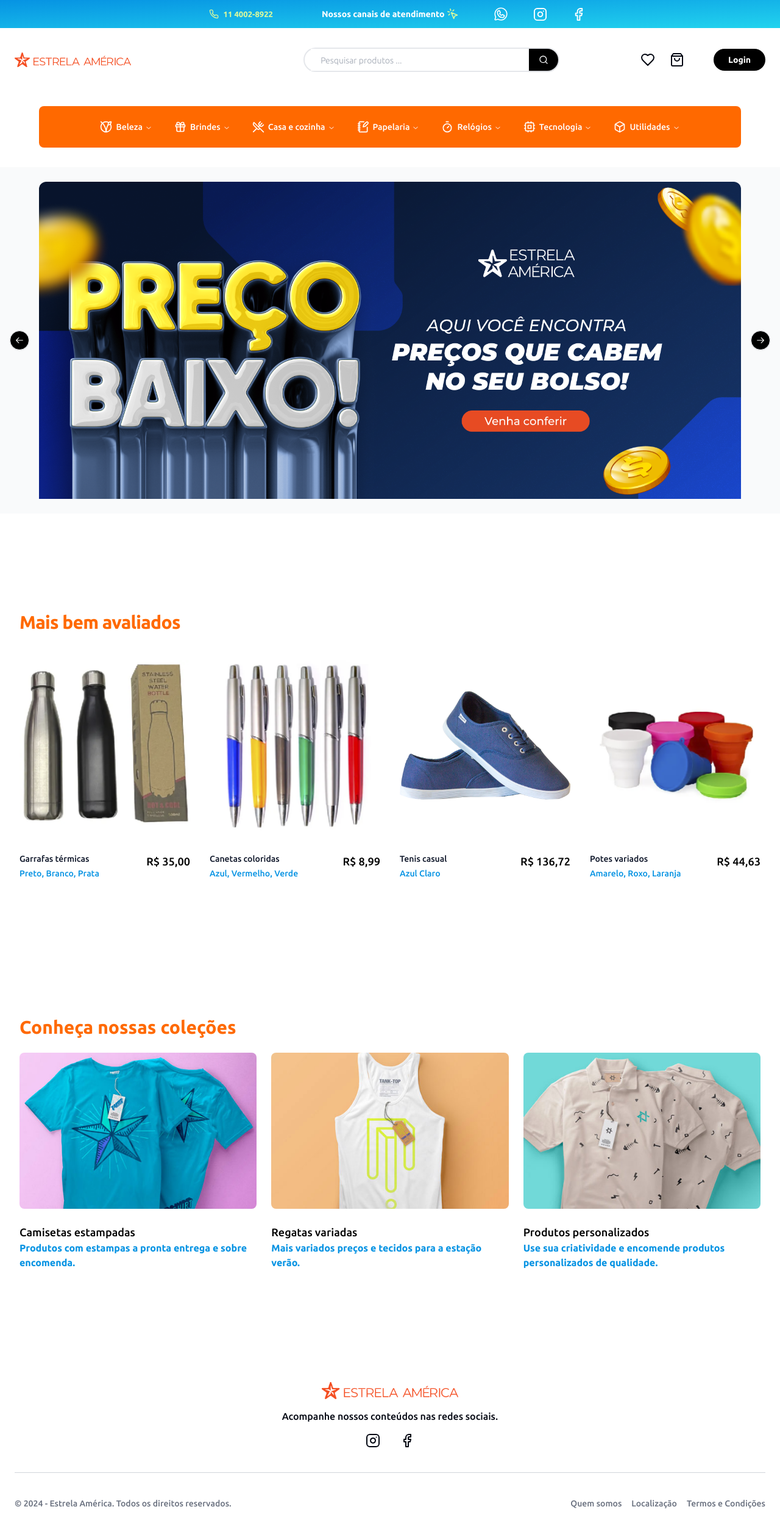
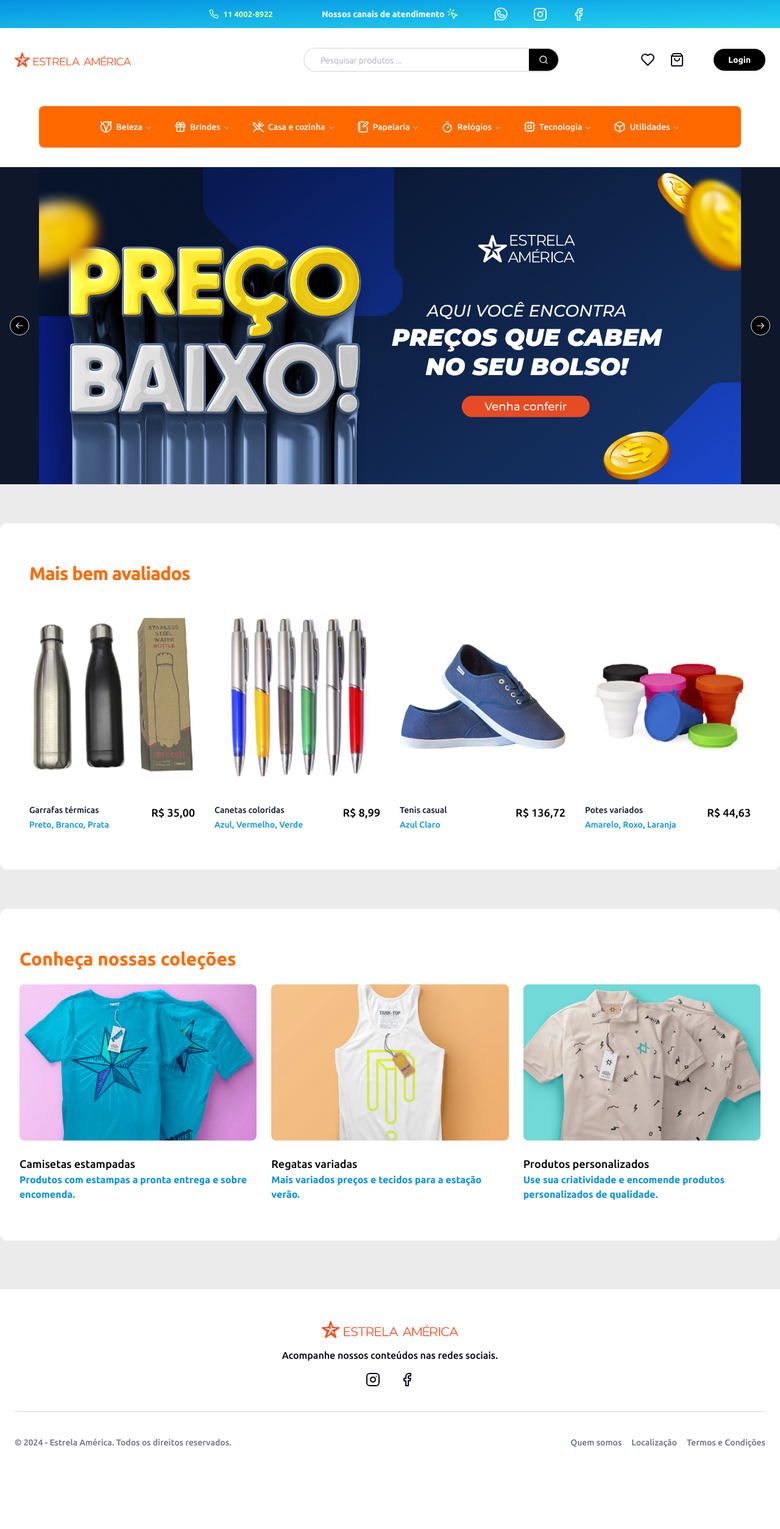
Before and after one commit to black-adm/estrela-america-v2, a Next.js app in the folder estrela-america-v2/: page / in a window 1280 px wide. Shown: the whole page at 61% size. After the commit the page ends 2407 px from the top, so only its background shows below. Built offline with nearby package versions, Linux system fonts and the light colour scheme.

Commit message:
fix: layout corrections

```diff
--- a/estrela-america-v2/src/app/page.tsx
+++ b/estrela-america-v2/src/app/page.tsx
@@ -8,11 +8,11 @@
   return (
     <div className="overflow-x-hidden">
       <Header />
-      <div className="bg-white">
+      <div className="bg-silver">
         <BannerCarousel />
+        <ListProducts />
+        <ListCollections />
       </div>
-      <ListProducts />
-      <ListCollections />
       <Footer />
     </div>
   )
--- a/estrela-america-v2/src/components/banner-carousel.tsx
+++ b/estrela-america-v2/src/components/banner-carousel.tsx
@@ -32,7 +32,7 @@
 
   return (
     <>
-      <div className="py-6 bg-gray-50 flex justify-center items-center">
+      <div className="bg-slate-900 flex justify-center items-center">
         <Carousel
           plugins={[plugin.current]}
           className="max-w-6xl"
@@ -45,7 +45,6 @@
                 <div className="w-auto h-[520px]">
                   <div className="flex aspect-auto items-center justify-center">
                     <Image
-                      className="rounded-xl"
                       src={url}
                       width={1900}
                       height={890}
--- a/estrela-america-v2/src/components/footer.tsx
+++ b/estrela-america-v2/src/components/footer.tsx
@@ -4,7 +4,7 @@
 export function Footer() {
   return (
     <>
-      <footer className="bg-transparent mt-6">
+      <footer className="bg-white mt-5">
         <div className="container px-6 py-8 mx-auto">
           <div className="flex flex-col items-center text-center">
             <a href="#">
--- a/estrela-america-v2/src/components/list-collections.tsx
+++ b/estrela-america-v2/src/components/list-collections.tsx
@@ -24,9 +24,9 @@
 
 export function ListCollections() {
   return (
-      <div className="bg-white">
-      <div className="mx-auto max-w-7xl px-4 sm:px-6 lg:px-8">
-        <div className="mx-auto max-w-2xl py-16 sm:py-24 lg:max-w-none lg:py-32">
+      <div className="pb-12 md:pb-20">
+      <div className="bg-white mx-auto max-w-7xl px-4 sm:px-6 lg:px-8 rounded-xl">
+        <div className="mx-auto max-w-2xl py-10 sm:py-12 lg:max-w-none lg:py-16">
           <h2 className="text-2xl sm:text-3xl font-bold text-primary-orange">
             Conheça nossas coleções
           </h2>
--- a/estrela-america-v2/src/components/list-products.tsx
+++ b/estrela-america-v2/src/components/list-products.tsx
@@ -39,8 +39,8 @@
 
 export function ListProducts() {
   return (
-      <div className="mt-16 bg-white">
-      <div className="mx-auto max-w-2xl px-4 py-16 sm:px-6 sm:py-24 lg:max-w-7xl lg:px-8">
+      <div className="my-16">
+      <div className="bg-white mx-auto max-w-2xl px-4 py-10 sm:px-6 sm:py-16 lg:max-w-7xl lg:px-12 rounded-xl">
         <h2 className="text-2xl sm:text-3xl font-bold tracking-tight text-primary-orange">
           Mais bem avaliados
         </h2>
--- a/estrela-america-v2/tailwind.config.ts
+++ b/estrela-america-v2/tailwind.config.ts
@@ -19,8 +19,9 @@
     },
     extend: {
       colors: {
-        'primary-orange': '#ff6900',
-        'primary-blue': '#0693e3',
+        'primary-orange': '#FF6900',
+        'primary-blue': '#0693E3',
+        'silver': '#EBEBEB',
         border: 'hsl(var(--border))',
         input: 'hsl(var(--input))',
         ring: 'hsl(var(--ring))',
```
